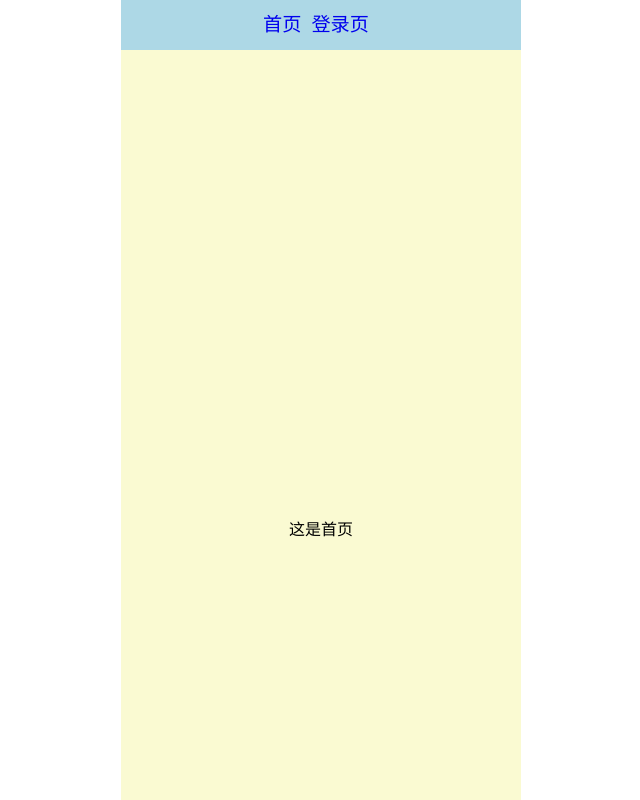
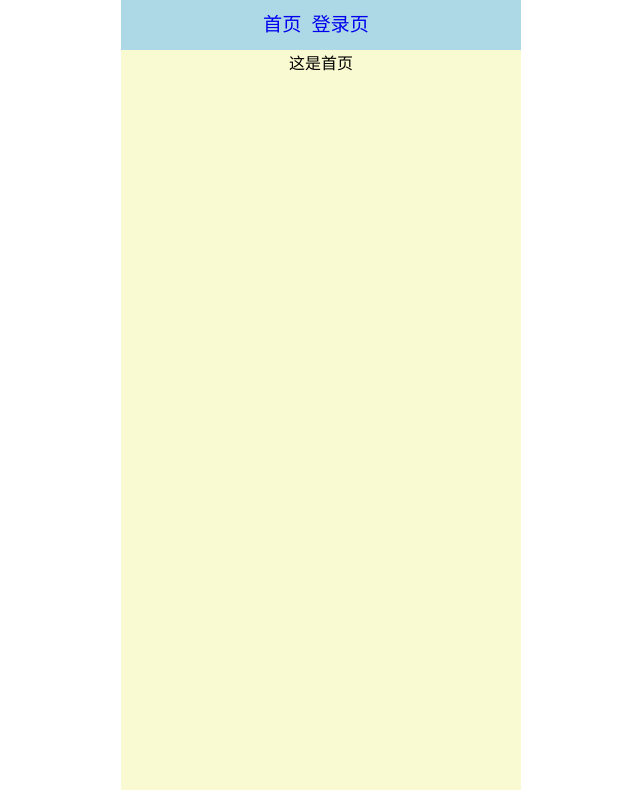
Before and after one commit to nianzhilian/router-v5, a React (Create React App) app: page /students in a window 1280 px wide. Shown: the top 800 px of the page, without its empty margins (319-959 px from the left). Built offline with nearby package versions, Linux system fonts and the light colour scheme.

Commit message:
'路由切换动画'

```diff
--- a/package.json
+++ b/package.json
@@ -8,7 +8,8 @@
     "react": "^16.8.6",
     "react-dom": "^16.8.6",
     "react-router-dom": "^5.0.1",
-    "react-scripts": "3.0.1"
+    "react-scripts": "3.0.1",
+    "react-transition-group": "^4.4.5"
   },
   "scripts": {
     "start": "react-scripts start",
--- a/src/App.js
+++ b/src/App.js
@@ -8,6 +8,7 @@ import {
   withRouter,
   useHistory,
 } from "react-router-dom";
+import { TransitionGroup,CSSTransition } from "react-transition-group";
 import RouterGuard from "./RouterGuard";
 //只运行一次模块不做任何的导入
 import "./app.css";
@@ -46,11 +47,11 @@ function useScroll(pathname){
 }
 
 function Home(props) {
-  return <div className="page home">这是首页</div>;
+  return <div className="page  home">这是首页</div>;
 }
 
 function Admin(props) {
-  return <div className="page admin">这是登录页</div>;
+  return <div className="page  admin">这是登录页</div>;
 }
 
 // Home = withScroll(Home);
@@ -70,6 +71,29 @@ function Nav() {
     </div>
   );
 }
+
+//使用TransitionGroup  包括住Switch路由器
+// 使用CSSTransition 包括住路由
+class Animated extends React.Component{
+  constructor(props){
+    super(props);
+  }
+  render(){
+    return (
+      <TransitionGroup className='transition-group'>
+        <CSSTransition key={this.props.location.pathname} timeout={300} classNames='css-transition' unmountOnExit>
+          {/* 这样写法 动画样式加载到switch上 没加载到div元素上 */}
+          <Switch location={this.props.location}>
+            <Route path="/login" component={Admin}></Route>
+            <Route path="/" component={Home}></Route>
+          </Switch>
+        </CSSTransition>
+      </TransitionGroup>
+    )
+  }
+}
+
+Animated = withRouter(Animated);
 
 class App extends React.Component {
   constructor(props) {
@@ -97,10 +121,7 @@ class App extends React.Component {
         }}>
           <div className="main">
             <Nav />
-            <Switch>
-              <Route path="/login" component={Admin}></Route>
-              <Route path="/" component={Home}></Route>
-            </Switch>
+            <Animated />
           </div>
         </RouterGuard>
       </>
--- a/src/app.css
+++ b/src/app.css
@@ -29,12 +29,53 @@
     left: 50%;
     margin-left: -200px;
 }
+.transition-group{
+    position: relative;
+    width: 100%;
+    margin-top: 50px;
+    height: calc(100vh - 60px);
+    overflow: hidden;
+}
+.route-transition{
+    position: absolute;
+    top: 0;
+    left: 0;
+    width: 100%;
+    height: 100%;
+    transition: transform .3s ease;
+}
+/* 核心：合并动画类和布局样式，确保动画类作用到元素上 */
+.css-transition-enter,
+.page,
+.css-transition-enter-active,
+.css-transition-exit,
+.css-transition-exit-active {
+  position: absolute;
+  top: 0;
+  left: 0;
+  width: 100%;
+  height: 100%;
+  transition: transform 0.3s ease, opacity 0.3s ease;
+}
+.css-transition-enter{
+    transform: translateX(100%);
+    opacity: 0;
+}
+.css-transition-enter-active{
+    transform: translateX(0);
+    opacity: 1;
+}
+.css-transition-exit{
+    transform: translateX(0);
+    opacity: 1;
+}
+.css-transition-exit-active{
+    transform: translateX(-100%);
+    opacity: 0;
+}
 .page{
     background:lightgoldenrodyellow;
     text-align: center;
-    height: 120vh;
-    margin-top: 50px;
-    line-height: 120vh;
 }
 .page.admin{
     background: lightgreen;
```
Also changed, not shown: 1 other file (tests, documents, lock files or other folders).
